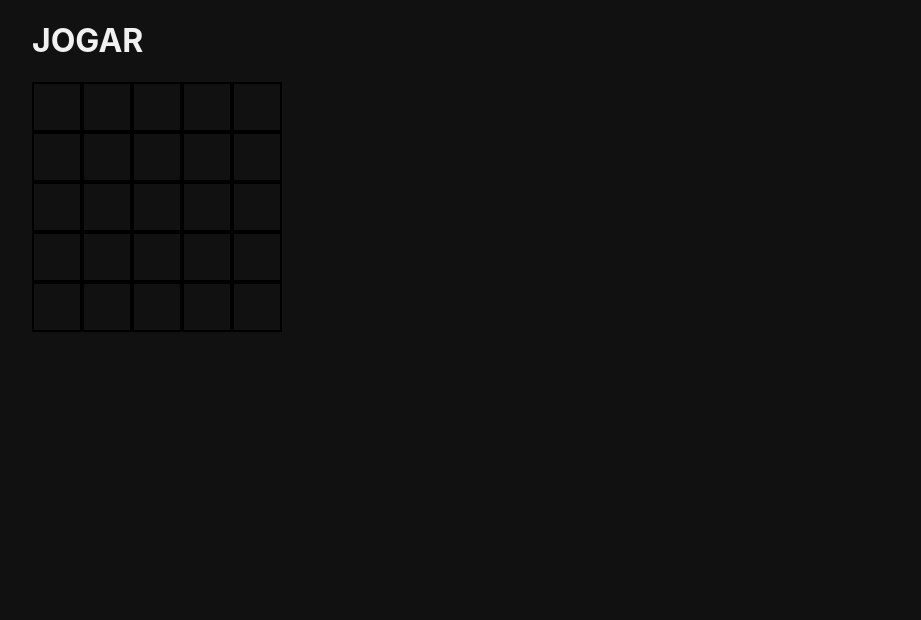
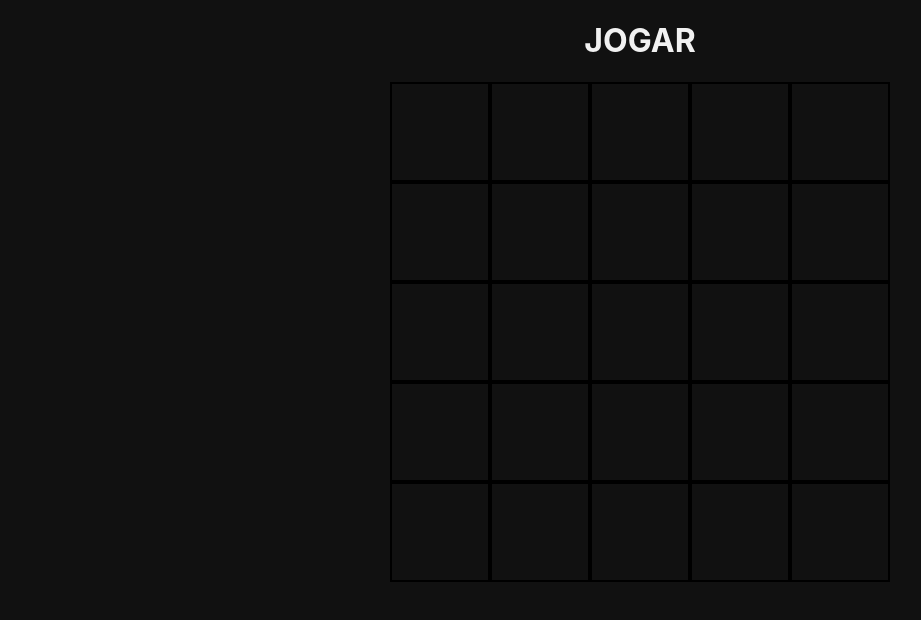
Before and after one commit to matherique/my-wordle, a Next.js app: page / in a window 1280 px wide. Shown: the top 620 px of the page, without its empty margins (0-921 px from the left). Built offline with nearby package versions, Linux system fonts and the light colour scheme.

Commit message:
refactor: move game into a component

```diff
--- /dev/null
+++ b/src/components/wordle.tsx
@@ -0,0 +1,160 @@
+import React from "react";
+import styles from "../styles/wordle.module.css";
+
+// create a alphabet string
+const alphabet = "abcdefghijklmnopqrstuvwxyz";
+const BACKSPACE = "Backspace";
+const ENTER = "Enter";
+const G = "green";
+const Y = "yellow";
+const NOT = "gray";
+
+const RESPONSE = "jogar";
+
+type Word = {
+  color: string[];
+  text: string;
+};
+
+type WordleItemProps = {
+  word: Word;
+};
+
+function WordleItem({ word }: WordleItemProps) {
+  const letters = Array.from(word.text);
+
+  return (
+    <div className={styles.word}>
+      {Array.from("12345").map((w, i) => (
+        <span
+          className={styles.letter}
+          style={{ color: word?.color[i] || NOT }}
+          key={`${w}_${i}`}
+        >
+          {letters[i]}
+        </span>
+      ))}
+    </div>
+  );
+}
+
+type Action = {
+  type: "REMOVE_LETTER" | "ADD_LETTER" | "SEND";
+  payload: {
+    letter: string;
+    index: number;
+  };
+};
+
+type State = {
+  words: Word[];
+  win: boolean;
+};
+
+function reducer(state: State, action: Action) {
+  const { letter, index } = action.payload;
+  const currentWord = state.words[index];
+  const words = [...state.words];
+
+  switch (action.type) {
+    case "ADD_LETTER":
+      if (currentWord.text.length === 5) return { ...state };
+
+      words.splice(index, 1, {
+        text: currentWord.text + letter,
+        color: currentWord.color,
+      });
+
+      return { ...state, words };
+
+    case "REMOVE_LETTER":
+      words.splice(index, 1, {
+        text: currentWord.text.slice(0, -1),
+        color: currentWord.color,
+      });
+
+      return { ...state, words };
+
+    default:
+      return state;
+  }
+}
+
+const initialWordsState: Word[] = [
+  { color: [NOT, NOT, NOT, NOT, NOT, NOT], text: "" },
+  { color: [NOT, NOT, NOT, NOT, NOT, NOT], text: "" },
+  { color: [NOT, NOT, NOT, NOT, NOT, NOT], text: "" },
+  { color: [NOT, NOT, NOT, NOT, NOT, NOT], text: "" },
+  { color: [NOT, NOT, NOT, NOT, NOT, NOT], text: "" },
+  { color: [NOT, NOT, NOT, NOT, NOT, NOT], text: "" },
+];
+
+export default function Wordle() {
+  const [state, dispatch] = React.useReducer(reducer, {
+    words: initialWordsState,
+    win: false,
+  });
+  /*
+  function removeWord() {
+    setTable((state) => {
+      if (state[currentLine].length === 0) return state;
+      state[currentLine] = state[currentLine].slice(0, -1);
+
+      return state;
+    });
+  }
+  */
+
+  /*
+  function checkWord(word: string): string[] {
+    const colors: string[] = [];
+    for (const w of Array.from(word)) {
+      if (RESPONSE.includes(w) && RESPONSE.indexOf(w) === word.indexOf(w)) {
+        colors.push(G);
+        continue;
+      }
+
+      if (RESPONSE.includes(w)) {
+        colors.push(Y);
+        continue;
+      }
+
+      colors.push(NOT);
+    }
+
+    return colors;
+  }
+  */
+
+  React.useEffect(() => {
+    const keydetect = (event: KeyboardEvent) => {
+      const key = event.key;
+
+      if (BACKSPACE === key) {
+        dispatch({ payload: { index: 0, letter: key }, type: "REMOVE_LETTER" });
+        return;
+      }
+
+      // if (ENTER === key && table[currentLine].length === 5) {
+      //   const colors = checkWord(table[currentLine]);
+      //   setColors(colors);
+      //   setCurrentLine((state) => state + 1);
+      // }
+
+      if (alphabet.includes(key.toLocaleLowerCase())) {
+        dispatch({ payload: { index: 0, letter: key }, type: "ADD_LETTER" });
+        return;
+      }
+    };
+    window.addEventListener("keydown", keydetect);
+    return () => window.removeEventListener("keydown", keydetect);
+  }, []);
+
+  return (
+    <div className={styles.container}>
+      {Array.from("12345").map((_, id) => (
+        <WordleItem key={id} word={state.words[id]} />
+      ))}
+    </div>
+  );
+}
--- a/src/pages/index.tsx
+++ b/src/pages/index.tsx
@@ -1,160 +1,11 @@
-import React from "react";
-import type { NextPage } from "next";
-import styles from "../styles/Home.module.css";
+import Wordle from "src/components/wordle";
+import styles from "../styles/home.module.css";
 
-// create a alphabet string
-const alphabet = "abcdefghijklmnopqrstuvwxyz";
-const BACKSPACE = "Backspace";
-const ENTER = "Enter";
-const G = "green";
-const Y = "yellow";
-const NOT = "gray";
-
-const RESPONSE = "jogar";
-
-type Word = {
-  color: string[];
-  text: string;
-};
-
-type WordleItemProps = {
-  word: Word;
-};
-
-function WordleItem({ word }: WordleItemProps) {
-  const letters = Array.from(word.text);
-
+export default function Home() {
   return (
-    <div className={styles.word}>
-      {Array.from("12345").map((w, i) => (
-        <span
-          className={styles.letter}
-          style={{ color: word?.color[i] || NOT }}
-          key={`${w}_${i}`}
-        >
-          {letters[i]}
-        </span>
-      ))}
+    <div className={styles.container}>
+      <h1>JOGAR</h1>
+      <Wordle />
     </div>
   );
 }
-
-type Action = {
-  type: "REMOVE_LETTER" | "ADD_LETTER" | "SEND";
-  payload: {
-    letter: string;
-    index: number;
-  };
-};
-
-type State = {
-  words: Word[];
-  win: boolean;
-};
-
-function reducer(state: State, action: Action) {
-  const { letter, index } = action.payload;
-  const currentWord = state.words[index];
-  const words = [...state.words];
-
-  switch (action.type) {
-    case "ADD_LETTER":
-      const newWord: Word = {
-        text: currentWord.text + letter,
-        color: currentWord.color,
-      };
-
-      words.splice(index, 1, newWord);
-
-      return { ...state, words };
-
-    case "REMOVE_LETTER":
-      state.words[index].text = state.words[index].text.slice(0, -1);
-      return { ...state };
-
-    default:
-      return state;
-  }
-}
-
-const initialWordsState: Word[] = [
-  { color: [NOT, NOT, NOT, NOT, NOT, NOT], text: "" },
-  { color: [NOT, NOT, NOT, NOT, NOT, NOT], text: "" },
-  { color: [NOT, NOT, NOT, NOT, NOT, NOT], text: "" },
-  { color: [NOT, NOT, NOT, NOT, NOT, NOT], text: "" },
-  { color: [NOT, NOT, NOT, NOT, NOT, NOT], text: "" },
-  { color: [NOT, NOT, NOT, NOT, NOT, NOT], text: "" },
-];
-
-const Home: NextPage = () => {
-  const [state, dispatch] = React.useReducer(reducer, {
-    words: initialWordsState,
-    win: false,
-  });
-  /*
-  function removeWord() {
-    setTable((state) => {
-      if (state[currentLine].length === 0) return state;
-      state[currentLine] = state[currentLine].slice(0, -1);
-
-      return state;
-    });
-  }
-  */
-
-  /*
-  function checkWord(word: string): string[] {
-    const colors: string[] = [];
-    for (const w of Array.from(word)) {
-      if (RESPONSE.includes(w) && RESPONSE.indexOf(w) === word.indexOf(w)) {
-        colors.push(G);
-        continue;
-      }
-
-      if (RESPONSE.includes(w)) {
-        colors.push(Y);
-        continue;
-      }
-
-      colors.push(NOT);
-    }
-
-    return colors;
-  }
-  */
-
-  React.useEffect(() => {
-    const keydetect = (event: KeyboardEvent) => {
-      const key = event.key;
-
-      if (BACKSPACE === key) {
-        dispatch({ payload: { index: 0, letter: key }, type: "REMOVE_LETTER" });
-        return;
-      }
-
-      // if (ENTER === key && table[currentLine].length === 5) {
-      //   const colors = checkWord(table[currentLine]);
-      //   setColors(colors);
-      //   setCurrentLine((state) => state + 1);
-      // }
-
-      if (alphabet.includes(key.toLocaleLowerCase())) {
-        dispatch({ payload: { index: 0, letter: key }, type: "ADD_LETTER" });
-        return;
-      }
-    };
-    window.addEventListener("keydown", keydetect);
-    return () => window.removeEventListener("keydown", keydetect);
-  }, []);
-
-  return (
-    <div className={styles.container}>
-      <h1>JOGAR</h1>
-      {Array.from("12345").map((_, id) => (
-        <WordleItem key={id} word={state.words[id]} />
-      ))}
-    </div>
-  );
-};
-
-export default Home;
--- a/src/styles/Home.module.css
+++ b/src/styles/Home.module.css
@@ -1,20 +1,8 @@
 .container {
-  padding: 0 2rem;
+  max-width: 960px;
+  margin: 0 auto;
+  display: flex;
+  align-items: center;
+  justify-content: center;
+  flex-direction: column;
 }
-
-.letter {
-  border: 2px solid black;
-  font-size: 25px;
-  position: relative;
-  padding: 10px;
-  width: 50px;
-  height: 50px;
-  -align: center;
-  align-self: center;
-}
-
-.word {
-  display: flex;
-  flex-direction: row;
-  place-items: center;
-}
--- /dev/null
+++ b/src/styles/wordle.module.css
@@ -0,0 +1,19 @@
+.container {
+  padding: 0 2rem;
+}
+
+.letter {
+  border: 2px solid black;
+  font-size: 50px;
+  position: relative;
+  padding: 20px 30px;
+  width: 100px;
+  height: 100px;
+  align-self: center;
+}
+
+.word {
+  display: flex;
+  flex-direction: row;
+  place-items: center;
+}
```
